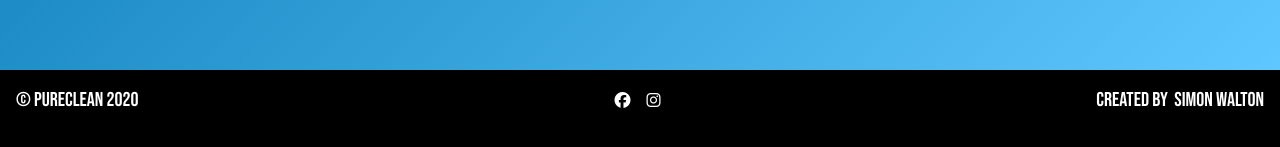
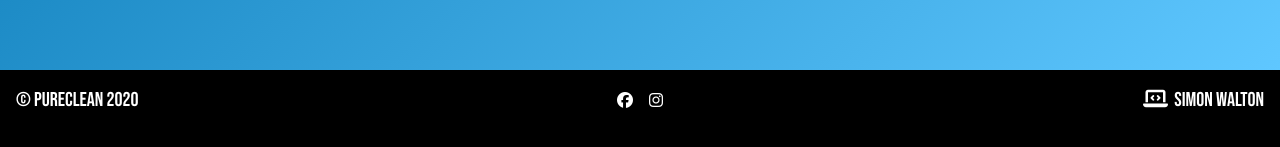
Before and after one commit to simon-a-walton/pure-clean, a React (Create React App) app: page /methods in a window 1280 px wide. Shown: the part 687-834 px from the top of the page. Built offline with nearby package versions, Linux system fonts and the light colour scheme.

Commit message:
updated styling and layout of the FOOTER component. Changed the grid template columns sizes to best contain the text

```diff
--- a/src/components/Footer.jsx
+++ b/src/components/Footer.jsx
@@ -1,5 +1,5 @@
 import React from "react";
-import { css, select } from "glamor";
+import { css } from "glamor";
 import { colors } from "../constants/styleConstants";
 
 const footerStyle = css({
@@ -10,13 +10,13 @@ const footerStyle = css({
 
 const gridContainer = css({
   display: 'grid',
-  gridTemplateColumns: 'auto auto auto'
+  gridTemplateColumns: '40% 20% 40%'
 });
 
 const textSize = css({
   lineHeight: '60px',
 '@media(max-width: 600px)': {
-  fontSize: '10px'
+  fontSize: '14px'
   }
 });
 
@@ -26,10 +26,14 @@ export const linkStyle = css({
   }
 });
 
-const inlineList = select('& li',{
-  display: 'inline',
-  padding: '0 8px',
-  listStyleType: 'none'
+const inlineList = css({
+    margin: 0,
+    padding: 0,
+  '& li': {
+    display: 'inline',
+    padding: '0 8px',
+    listStyleType: 'none'
+  }
 });
 
 const Footer = () => {
@@ -45,12 +49,12 @@ const Footer = () => {
           <div>
             <ul className={`text-center ${inlineList} ${textSize}`}>
               <li>
-                <a href="www.facebook.com" {...linkStyle}>
+                <a href="https://www.facebook.com" target="_blank" rel="noreferrer" {...linkStyle}>
                   <i className="fab fa-facebook" />
                 </a>
               </li>
               <li>
-                <a href="www.instagram.com" {...linkStyle}>
+                <a href="https://www.instagram.com" target="_blank" rel="noreferrer" {...linkStyle}>
                   <i className="fab fa-instagram" />
                 </a>
               </li>
@@ -58,7 +62,7 @@ const Footer = () => {
           </div>
           <div>
             <h5 className={`pr-3 text-right ${textSize}`}>
-              Created by
+              <i className="fas fa-laptop-code" />
               <span>
                 <a href="https://simonwaltondev.com/#/" target="_blank" rel="noreferrer" {...linkStyle}>
                   &nbsp;
```
